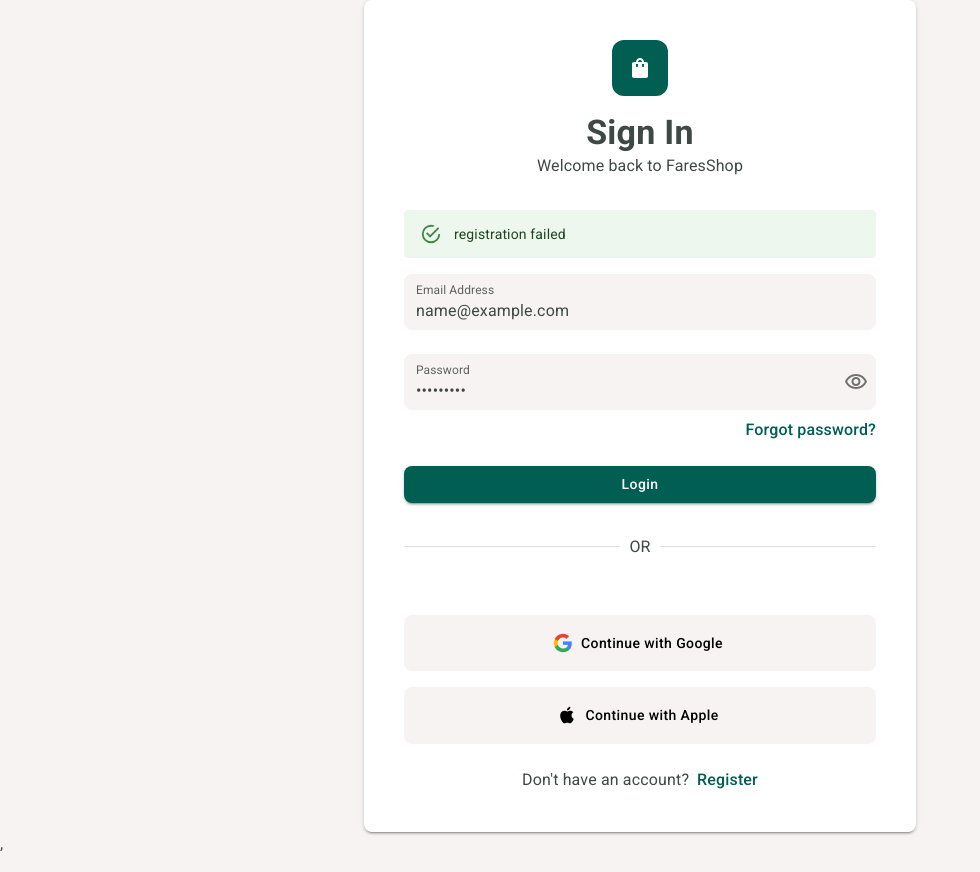
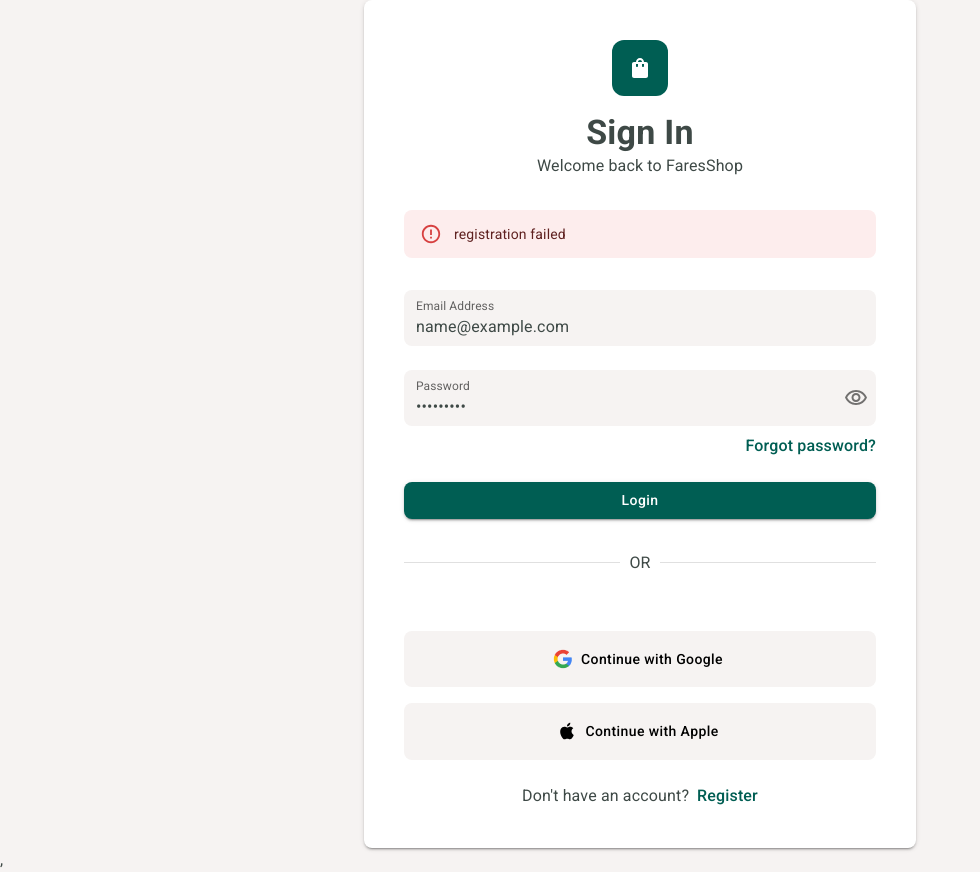
Before and after one commit to fareskhader/React-Project, a React (Vite) app: page /login in a window 1280 px wide. Both pictures are taken after typing "name@example.com", "Sample123" into the empty fields and a click on the button "Login". Shown: the whole page, without its empty margins (0-980 px from the left). Built offline with nearby package versions, Linux system fonts and the light colour scheme; no server answers.

Commit message:
solve alert preview problem in all Authentication pages

```diff
--- a/src/assets/pages/login/Login.jsx
+++ b/src/assets/pages/login/Login.jsx
@@ -85,8 +85,11 @@ catch (error) {
           </Typography>
         </Box>
 
-             {serverError?<Alert>{serverError}</Alert>:null}
-
+{serverError && (
+  <Alert severity="error" sx={{ mb: 2,borderRadius:2 }}>
+    {serverError}
+  </Alert>
+)}
         <Box sx={{bgcolor:"Background.Paper"}} component={"form"} onSubmit={handleSubmit(onSubmit)}>
 
           <TextField
--- a/src/assets/pages/register/Register.jsx
+++ b/src/assets/pages/register/Register.jsx
@@ -72,8 +72,11 @@ catch (error) {
           </Typography>
         </Box>
 
-             {serverError?<Alert>{serverError}</Alert>:null}
-
+{serverError && (
+  <Alert severity="error" sx={{ mb: 2 ,borderRadius:2 }}>
+    {serverError}
+  </Alert>
+)}
         <Box sx={{bgcolor:"Background.Paper"}} component={"form"} onSubmit={handleSubmit(onSubmit)}>
           <TextField
             id="filled-basic"
--- a/src/assets/pages/resetPassword/ResetPassword.jsx
+++ b/src/assets/pages/resetPassword/ResetPassword.jsx
@@ -96,8 +96,11 @@ code
           </Typography>
         </Box>
 
-             {serverError?<Alert>{serverError}</Alert>:null}
-
+{serverError && (
+  <Alert severity="error" sx={{ mb: 2 ,borderRadius:2 }}>
+    {serverError}
+  </Alert>
+)}
         <Box sx={{bgcolor:"Background.Paper"}} component={"form"} onSubmit={handleSubmit(onSubmit)}>
           <Box>
   <Typography
--- a/src/assets/pages/setNewpassword/SetNewPassword.jsx
+++ b/src/assets/pages/setNewpassword/SetNewPassword.jsx
@@ -105,8 +105,11 @@ password.
           </Typography>
         </Box>
 
-             {serverError?<Alert>{serverError}</Alert>:null}
-
+{serverError && (
+  <Alert severity="error" sx={{ mb: 2 ,borderRadius:2}}>
+    {serverError}
+  </Alert>
+)}
         <Box sx={{bgcolor:"Background.Paper",display:"flex",flexDirection:"column",gap:2}} component={"form"} onSubmit={handleSubmit(onSubmit)}>
          <Box>
   <Typography
```
